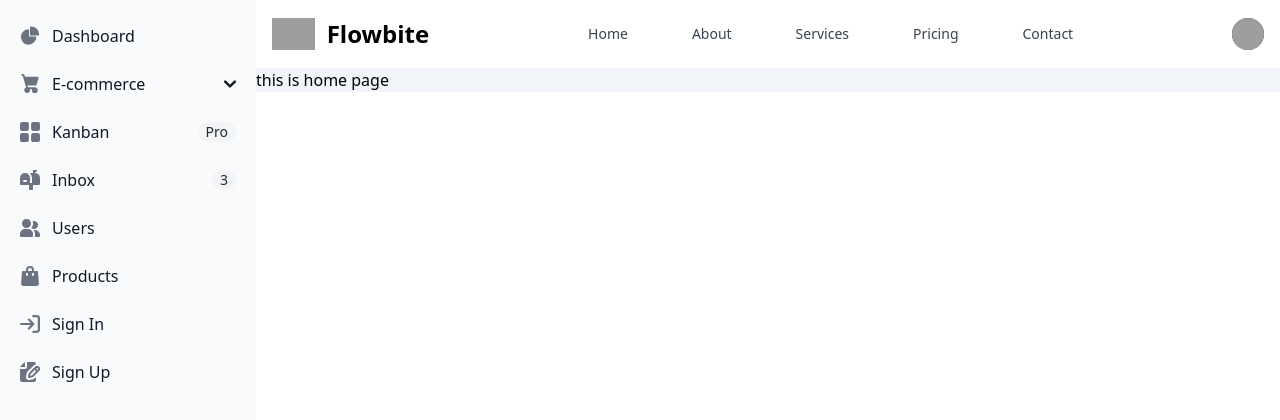
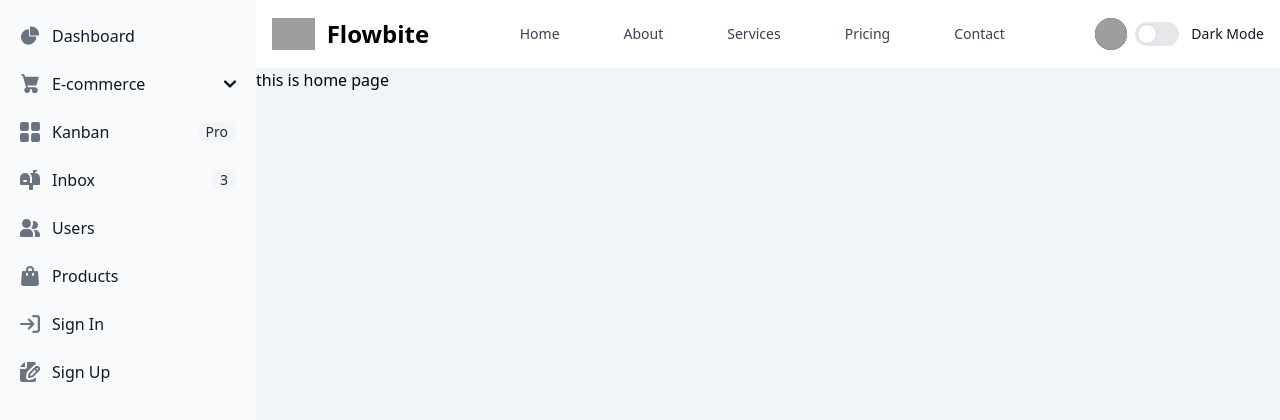
Before and after one commit to alitemel89/angular-tailwind-dashboard, an Angular app in the folder client/: page / in a window 1280 px wide. Shown: the top 420 px of the page. Built offline with nearby package versions, Linux system fonts and the light colour scheme; grey boxes are pictures that could not be loaded.

Commit message:
add toggle to navbar

```diff
--- a/client/src/app/app.component.html
+++ b/client/src/app/app.component.html
@@ -1,20 +1,19 @@
 <div class="flex h-screen">
     <!-- Sidebar -->
-
-        <app-sidebar></app-sidebar>
-
+    <app-sidebar></app-sidebar>
 
 
     <!-- Main Content -->
     <div class="flex flex-1 flex-col sm:ml-64">
 
+        <!-- Navbar -->
         <app-navbar></app-navbar>
 
         <!-- Main Content Area -->
-        <div class="overflow-y-auto bg-slate-100 dark:bg-gray-800">
+        <main class="flex-1 overflow-y-auto bg-slate-100 dark:bg-gray-800">
             <!-- Your main content goes here -->
             <div>this is home page</div>
             <router-outlet></router-outlet>
-        </div>
+        </main>
     </div>
 </div>
--- a/client/src/app/app.module.ts
+++ b/client/src/app/app.module.ts
@@ -6,6 +6,7 @@ import { AppComponent } from './app.component';
 import { BrowserAnimationsModule } from '@angular/platform-browser/animations';
 import { SidebarComponent } from './sidebar/sidebar.component';
 import { NavbarComponent } from './navbar/navbar.component';
+import { FormsModule } from '@angular/forms';
 
 
 @NgModule({
@@ -18,6 +19,7 @@ import { NavbarComponent } from './navbar/navbar.component';
     BrowserModule,
     AppRoutingModule,
     BrowserAnimationsModule,
+    FormsModule
   ],
   providers: [],
   bootstrap: [AppComponent]
--- a/client/src/app/navbar/navbar.component.html
+++ b/client/src/app/navbar/navbar.component.html
@@ -1,16 +1,31 @@
-<nav class="bg-white border-gray-200 dark:bg-gray-900">
+<nav [class.dark]="isDarkMode" class="bg-white border-gray-200">
     <div class="flex flex-wrap items-center justify-between mx-auto p-2 md:p-4">
         <a href="https://flowbite.com/" class="flex items-center space-x-3 rtl:space-x-reverse">
             <img src="https://flowbite.com/docs/images/logo.svg" class="h-8" alt="Flowbite Logo" />
             <span class="self-center text-black text-2xl font-semibold whitespace-nowrap">Flowbite</span>
         </a>
         <div class="flex items-center md:order-2 space-x-3 md:space-x-0 rtl:space-x-reverse">
+            <div class="flex items-center space-x-2">
+
+
                 <button type="button" class="flex text-sm bg-gray-800 rounded-full
-         md:me-0 focus:ring-4 focus:ring-gray-300 dark:focus:ring-gray-600"
-         id="user-menu-button" aria-expanded="false" data-dropdown-toggle="user-dropdown" data-dropdown-placement="bottom">
+         md:me-0 focus:ring-4 focus:ring-gray-300 dark:focus:ring-gray-600" id="user-menu-button" aria-expanded="false"
+                    data-dropdown-toggle="user-dropdown" data-dropdown-placement="bottom">
                     <span class="sr-only">Open user menu</span>
-          <img class="w-8 h-8 rounded-full" src="https://www.w3schools.com/howto/img_avatar.png" alt="user photo">
+                    <img class="w-8 h-8 rounded-full" src="https://www.w3schools.com/howto/img_avatar.png"
+                        alt="user photo">
                 </button>
+
+                <!-- Toggle Dark Mode -->
+                <label class="inline-flex items-center cursor-pointer">
+                    <input type="checkbox" class="sr-only peer" [(ngModel)]="isDarkMode">
+                    <div
+                        class="relative w-11 h-6 bg-gray-200 peer-focus:outline-none peer-focus:ring-4 peer-focus:ring-blue-300 dark:peer-focus:ring-blue-800 rounded-full peer dark:bg-gray-700 peer-checked:after:translate-x-full rtl:peer-checked:after:-translate-x-full peer-checked:after:border-white after:content-[''] after:absolute after:top-[2px] after:start-[2px] after:bg-white after:border-gray-300 after:border after:rounded-full after:h-5 after:w-5 after:transition-all dark:border-gray-600 peer-checked:bg-blue-600">
+                    </div>
+                    <span class="ms-3 text-sm font-medium text-gray-900 dark:text-gray-300">Dark Mode</span>
+                </label>
+            </div>
+
             <!-- Dropdown menu -->
             <div class="z-50 hidden my-4 text-base list-none bg-white divide-y
          divide-gray-100 rounded-lg shadow dark:bg-gray-700 dark:divide-gray-600" id="user-dropdown">
@@ -18,6 +33,7 @@
                     <span class="block text-sm text-gray-900 dark:text-white">Bonnie Green</span>
                     <span class="block text-sm  text-gray-500 truncate dark:text-gray-400">name@flowbite.com</span>
                 </div>
+
                 <ul class="py-2" aria-labelledby="user-menu-button">
                     <li>
                         <a href="#" class="navLink">Dashboard</a>
@@ -33,15 +49,20 @@
                     </li>
                 </ul>
             </div>
-        <button data-collapse-toggle="navbar-user" type="button" class="inline-flex items-center p-2 w-10 h-10 justify-center text-sm text-gray-500 rounded-lg md:hidden hover:bg-gray-100 focus:outline-none focus:ring-2 focus:ring-gray-200 dark:text-gray-400 dark:hover:bg-gray-700 dark:focus:ring-gray-600" aria-controls="navbar-user" aria-expanded="false">
+            <button data-collapse-toggle="navbar-user" type="button"
+                class="inline-flex items-center p-2 w-10 h-10 justify-center text-sm text-gray-500 rounded-lg md:hidden hover:bg-gray-100 focus:outline-none focus:ring-2 focus:ring-gray-200 dark:text-gray-400 dark:hover:bg-gray-700 dark:focus:ring-gray-600"
+                aria-controls="navbar-user" aria-expanded="false">
                 <span class="sr-only">Open main menu</span>
-          <svg class="w-5 h-5" aria-hidden="true" xmlns="http://www.w3.org/2000/svg" fill="none" viewBox="0 0 17 14">
-              <path stroke="currentColor" stroke-linecap="round" stroke-linejoin="round" stroke-width="2" d="M1 1h15M1 7h15M1 13h15"/>
+                <svg class="w-5 h-5" aria-hidden="true" xmlns="http://www.w3.org/2000/svg" fill="none"
+                    viewBox="0 0 17 14">
+                    <path stroke="currentColor" stroke-linecap="round" stroke-linejoin="round" stroke-width="2"
+                        d="M1 1h15M1 7h15M1 13h15" />
                 </svg>
             </button>
         </div>
         <div class="items-center justify-between hidden w-full md:flex md:w-auto md:order-1" id="navbar-user">
-      <ul class="flex flex-col font-medium p-4 md:p-0 mt-4 border border-gray-100 rounded-lg bg-gray-50 md:space-x-8 rtl:space-x-reverse md:flex-row md:mt-0 md:border-0 md:bg-white dark:bg-gray-800 md:dark:bg-gray-900 dark:border-gray-700">
+            <ul
+                class="flex flex-col font-medium p-4 md:p-0 mt-4 border border-gray-100 rounded-lg bg-gray-50 md:space-x-8 rtl:space-x-reverse md:flex-row md:mt-0 md:border-0 md:bg-white dark:bg-gray-800 md:dark:bg-gray-900 dark:border-gray-700">
                 <li>
                     <a href="#" class="navLink" aria-current="page">Home</a>
                 </li>
--- a/client/src/app/navbar/navbar.component.ts
+++ b/client/src/app/navbar/navbar.component.ts
@@ -5,5 +5,8 @@ import { Component } from '@angular/core';
   templateUrl: './navbar.component.html',
 })
 export class NavbarComponent {
-
+  isDarkMode: boolean = false;
+  toggleDarkMode(): void {
+    this.isDarkMode = !this.isDarkMode;
+  }
 }
```
Lines whose indentation alone changed are shown as unchanged.
